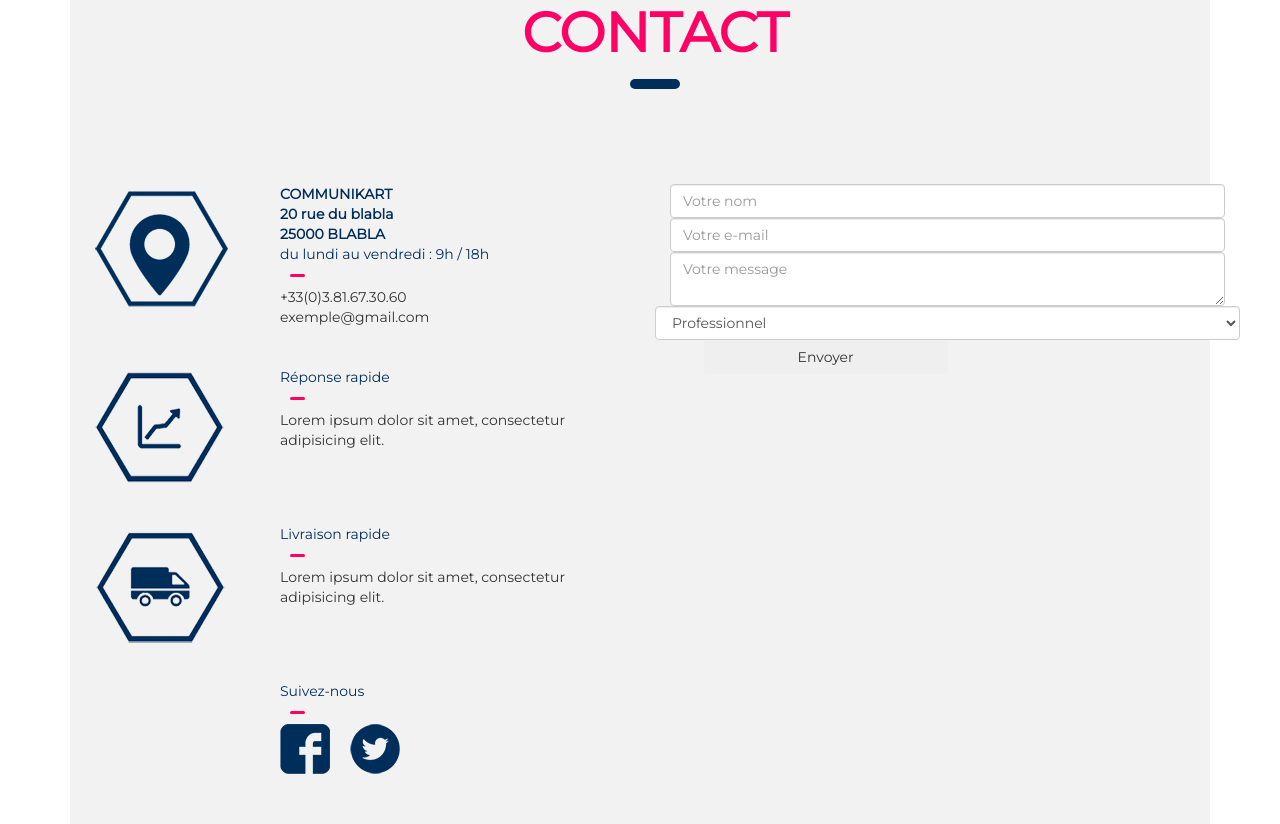
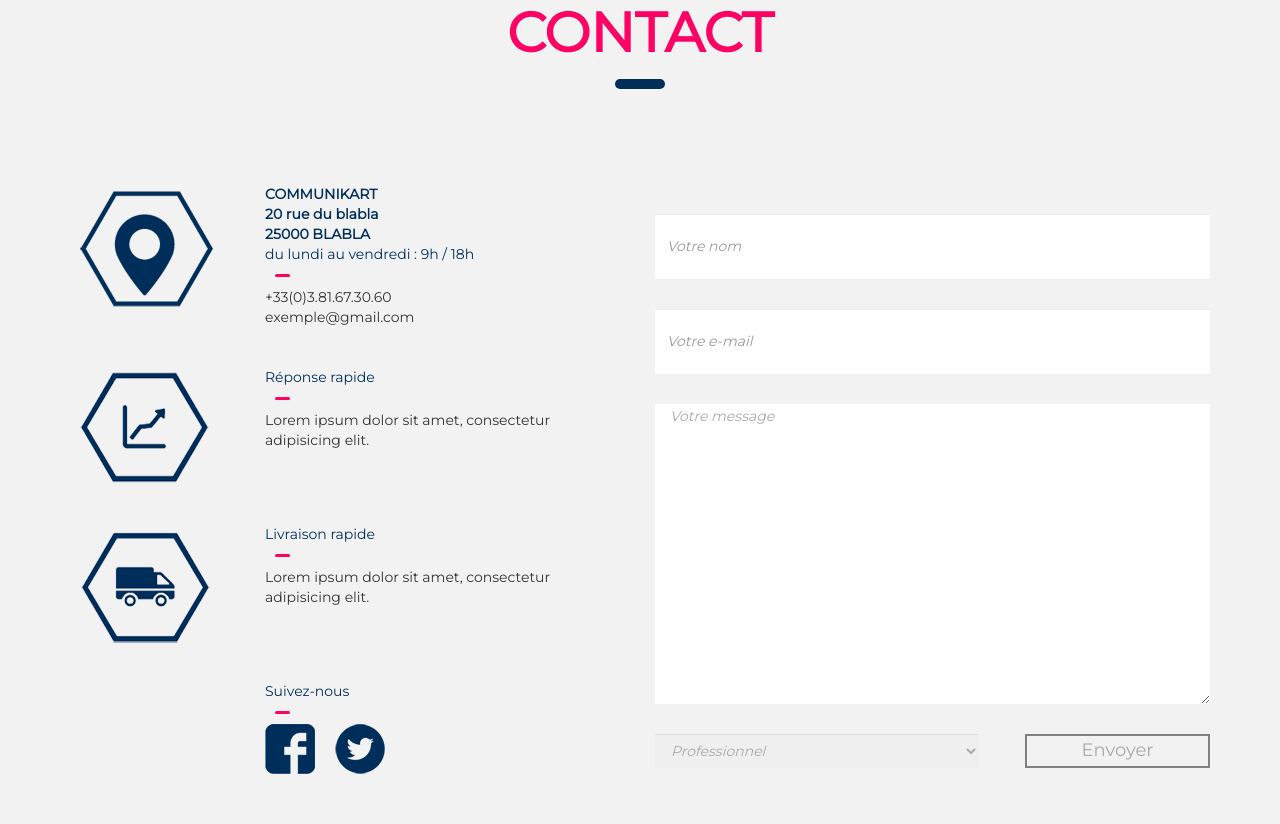
Before and after one commit to GwendalLy/Com-Unik, a plain HTML site: page index.html in a window 1280 px wide. Shown: the part 1574-2398 px from the top of the page. Drawn offline with Linux system fonts and the light colour scheme.

Commit message:
partie de marine presque finie

```diff
--- a/CSS/style.css
+++ b/CSS/style.css
@@ -240,3 +240,94 @@ a:hover {
  	width: 50px;
  	height: 50px;
  }
+
+ .twitter:hover{
+ 	background-image: url("../images/twitterhover.png");
+ 	margin-bottom: 20px;
+ 	margin-right: 20px;
+ 	cursor: pointer;
+ 	width: 50px;
+ 	height: 50px;
+ }
+
+a{
+	border: none;
+}
+
+a:hover{
+	border: none;
+}
+
+.form-input{
+	margin-top: 30px;
+	border-radius: 0;
+	font-style: italic;
+    height: 65px;
+    border: none;
+    color: #a7a9ac;
+}
+
+.form-textarea{
+	margin-top: 30px;
+	border-radius: 0;
+	font-style: italic;
+    height: 300px;
+    border: none;
+    color: #a7a9ac;
+}
+
+.form-select{
+	display: block;
+	margin-top: 30px;
+    height: 34px;
+    padding: 6px 12px;
+    font-size: 14px;
+    line-height: 1.42857143;
+    color: #a7a9ac;
+    font-style: italic;
+	border: none;
+    -webkit-box-shadow: inset 0 1px 1px rgba(0,0,0,.075);
+    box-shadow: inset 0 1px 1px rgba(0,0,0,.075);
+    -webkit-transition: border-color ease-in-out .15s,-webkit-box-shadow ease-in-out .15s;
+    -o-transition: border-color ease-in-out .15s,box-shadow ease-in-out .15s;
+    transition: border-color ease-in-out .15s,box-shadow ease-in-out .15s;
+}
+
+::-webkit-input-placeholder { /* WebKit, Blink, Edge */
+    color:    #a7a9ac;
+}
+
+:-moz-placeholder { /* Mozilla Firefox 4 to 18 */
+   color:    #a7a9ac;
+   opacity:  1;
+}
+
+::-moz-placeholder { /* Mozilla Firefox 19+ */
+   color:   #a7a9ac;
+   opacity:  1;
+}
+
+:-ms-input-placeholder { /* Internet Explorer 10-11 */
+   color:    #a7a9ac;
+}
+
+::-ms-input-placeholder { /* Microsoft Edge */
+   color:    #a7a9ac;
+}
+
+
+.contact-btn{
+	border: 2px solid grey;
+	background: none;
+	margin-top: 30px;
+	padding-left: 0;
+	padding-right: 0;
+	height: 34px;
+	color: #a7a9ac;
+	font-size: 18px;
+}
+
+.contact-btn:hover {
+	border: 2px solid #ff0064;
+	color: #002e5b;
+}
--- a/index.html
+++ b/index.html
@@ -151,8 +151,9 @@
       </article>
     </div>
   </div>
+</div>
 
-  <div class="container_fluid bg-grey">
+  <div class="container-fluid bg-grey">
     <div class="container">
       <div class="row">
         <div class="col-lg-12">
@@ -203,25 +204,23 @@
               <p class="contact-bleu">Suivez-nous</p>
               <div class="contact-red-underline"></div>
               <div class="row social">
-                <div class="facebook"></div>
-                <div class="twitter"></div>
+                <a href="http://www.google.fr" target="_blank"><div class="facebook"></div></a>
+                <a href="http://www.google.fr"><div class="twitter"></div></a>
               </div>
             </div>
           </div>
         </div>
         <div class="col-lg-6">
           <form action="test.php">
-              <input type="text" placeholder="Votre nom" class="form-control" required>
-              <input type="text" placeholder="Votre e-mail" class="form-control" required>
-              <textarea name="message" placeholder="Votre message" id="message" class="form-control"></textarea>
-            <div class="row">
-              <select name="vousetes" id="vousetes" class="form-control">
+              <input type="text" placeholder="Votre nom" class="form-control form-input" required>
+              <input type="text" placeholder="Votre e-mail" class="form-control form-input" required>
+              <textarea name="message" placeholder="Votre message" id="message" class="form-textarea col-lg-12"></textarea>
+              <select name="vousetes" id="vousetes" class=" form-select col-lg-7">
                      <option value="professionnel">Professionnel</option>
                      <option value="particulier">Particulier</option>
                      <option value="association">Association</option>
-                 </select>
-                 <button class="col-lg-5 col-lg-offset-1 btn">Envoyer</button>
-            </div>
+              </select>
+              <button class="col-lg-4 col-lg-offset-1 contact-btn">Envoyer</button>
           </form>
         </div>
       </div>
```
Also changed, not shown: images/facebookhover.png, images/twitterhover.png.
